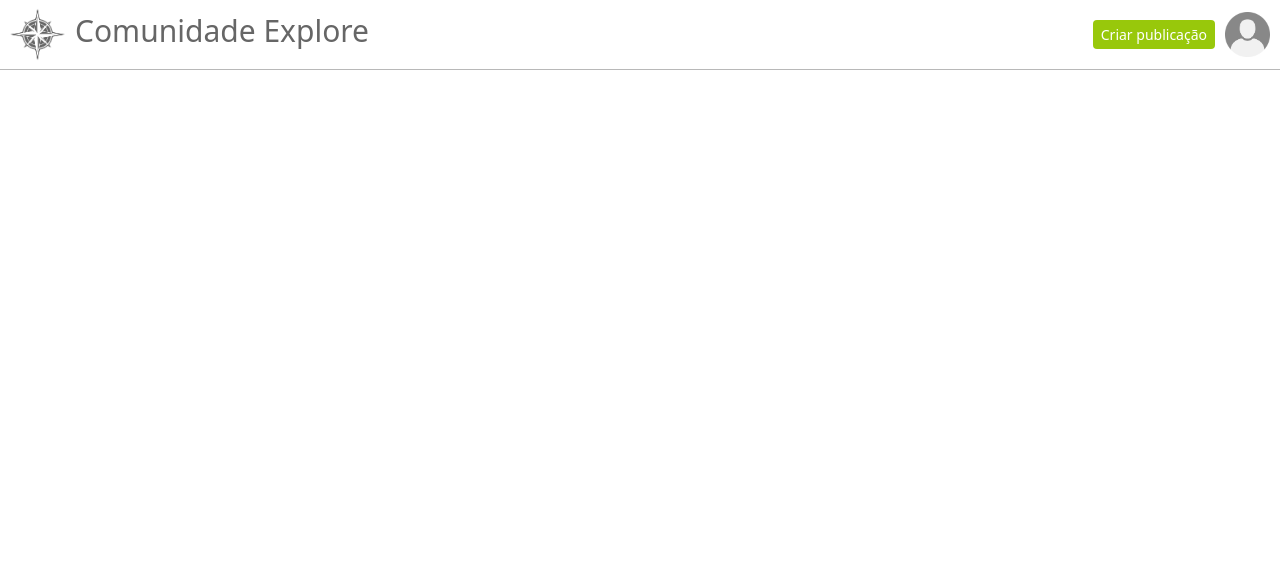
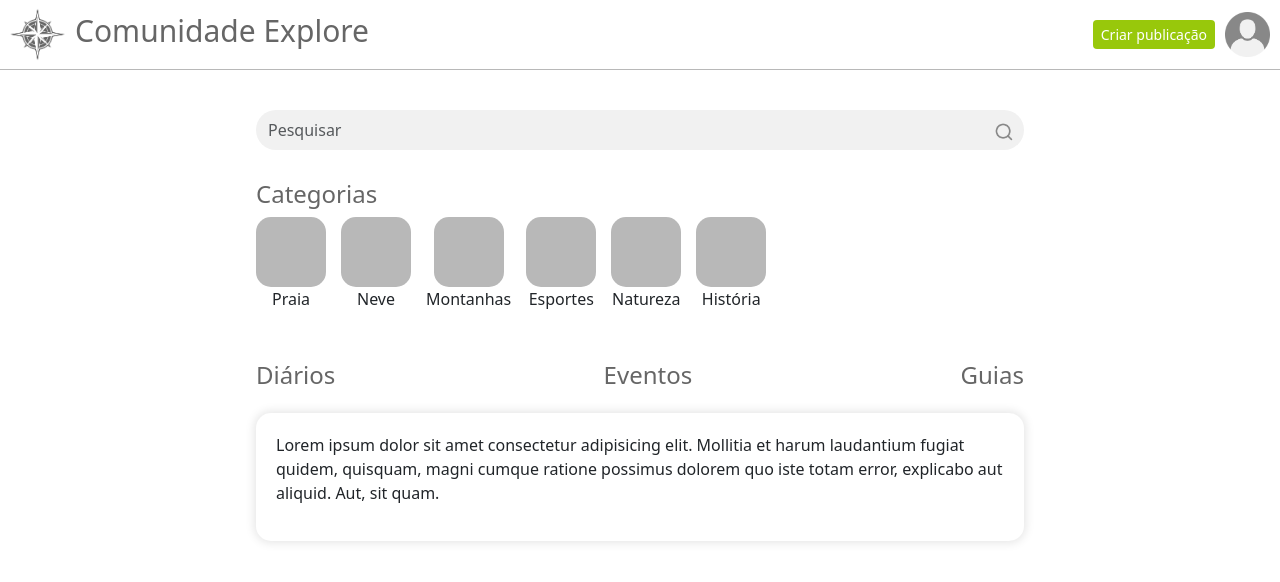
Before and after one commit to akarolynna/Comunidade-Explore, a PHP site: page /View/pagina-inicial.php in a window 1280 px wide. Shown: the top 582 px of the page. Run offline with PHP 8.4, Linux system fonts and the light colour scheme.

Commit message:
Feat: criando a estrutura básica da página principal

```diff
--- a/Public/CSS/PaginaInicial.css
+++ b/Public/CSS/PaginaInicial.css
@@ -35,3 +35,85 @@
     background-color: #98C80B;
     border: none;
 }
+
+
+
+
+.pagina {
+    width: 100%;
+    display: flex;
+    flex-direction: column;
+    align-items: center;
+}
+
+.blocoPrincipal {
+    width: 70%;
+    padding: 40px 5%;
+    overflow: hidden;
+}
+
+.inputPesquisa {
+    border: none;
+    height: 40px;
+    background-color: var(--cor-cinza-extra-claro);
+    border-top-left-radius: 50px;
+    border-bottom-left-radius: 50px;
+}
+
+.botaoPesquisa {
+    width: 40px;
+    border: none;
+    height: 40px;
+    background-color: var(--cor-cinza-extra-claro);
+    border-top-right-radius: 50px;
+    border-bottom-right-radius: 50px;
+}
+
+.botaoPesquisa img {
+    width: 20px;
+}
+
+.blocoCategorias {
+    margin: 30px 0;
+}
+
+.titulo {
+    font-size: 24px;
+    color: var(--cor-cinza-escuro);
+    font-weight: normal;
+}
+
+.opcoesCategorias {
+    display: flex;
+}
+
+.itemCategoria {
+    display: flex;
+    flex-direction: column;
+    align-items: center;
+    margin-right: 15px;
+}
+
+.imagemCategoria {
+    width: 70px;
+    height: 70px;
+    background-color: var(--cor-cinza-claro);
+    border-radius: 15px;
+}
+
+.menuPosts {
+    display: flex;
+    justify-content: space-between;
+    margin-bottom: 20px;
+}
+
+.itemMenuPosts {
+    text-decoration: none;
+}
+
+.post {
+    background-color: white;
+    border-radius: 15px;
+    box-shadow: 0 0 10px 2px rgba(0, 0, 0, 0.1);
+    padding: 20px;
+}
--- /dev/null
+++ b/View/logout.php
@@ -0,0 +1,6 @@
+<?php
+    session_start();
+    session_unset();
+    session_destroy();
+    header('Location: ../index.php');
+?>
--- a/View/pagina-inicial.php
+++ b/View/pagina-inicial.php
@@ -7,7 +7,7 @@
     <link href="https://cdn.jsdelivr.net/npm/bootstrap@5.3.2/dist/css/bootstrap.min.css" rel="stylesheet" integrity="sha384-T3c6CoIi6uLrA9TneNEoa7RxnatzjcDSCmG1MXxSR1GAsXEV/Dwwykc2MPK8M2HN" crossorigin="anonymous">
     <link rel="stylesheet" href='../Public/CSS/PaginaInicial.css'>
 </head>
-<body>
+<body class="pagina">
     <nav class="menu">
         <div class="grupo">
             <img src="../Public/Imagens/LogoExplore.png" alt="Logo de bussola" class="logo">
@@ -20,5 +20,64 @@
             <img src="../Public/Imagens/ImagemUsuario.png" alt="Imagem do usuário" class="imagemUsuario">
         </div>
     </nav>
+
+    <div class="blocoPrincipal">
+        <form class="formPesquisa">
+            <div class="input-group mb-3">
+                <input type="text" class="form-control inputPesquisa" placeholder="Pesquisar">
+                <div class="input-group-append">
+                    <button class="botaoPesquisa">
+                        <img src="../Public/Imagens/IconePesquisa.png" alt="Icone de pesquisa">
+                    </button>
+                </div>
+            </div>
+        </form>
+
+        <div class="blocoCategorias">
+            <h2 class="titulo">Categorias</h2>
+            <div class="opcoesCategorias">
+                <div class="itemCategoria">
+                    <div class="imagemCategoria"></div>
+                    <p class="nomeCategoria">Praia</p>
+                </div>
+                <div class="itemCategoria">
+                    <div class="imagemCategoria"></div>
+                    <p class="nomeCategoria">Neve</p>
+                </div>
+                <div class="itemCategoria">
+                    <div class="imagemCategoria"></div>
+                    <p class="nomeCategoria">Montanhas</p>
+                </div>
+                <div class="itemCategoria">
+                    <div class="imagemCategoria"></div>
+                    <p class="nomeCategoria">Esportes</p>
+                </div>
+                <div class="itemCategoria">
+                    <div class="imagemCategoria"></div>
+                    <p class="nomeCategoria">Natureza</p>
+                </div>
+                <div class="itemCategoria">
+                    <div class="imagemCategoria"></div>
+                    <p class="nomeCategoria">História</p>
+                </div>
+            </div>
+        </div>
+
+        <div class="blocoPosts">
+            <div class="menuPosts">
+                <a href="" class="itemMenuPosts titulo">Diários</a>
+                <a href="" class="itemMenuPosts titulo">Eventos</a>
+                <a href="" class="itemMenuPosts titulo">Guias</a>
+            </div>
+
+            <div class="listaPosts">
+                <div class="post">
+                    <p class="conteudoPost">
+                        Lorem ipsum dolor sit amet consectetur adipisicing elit. Mollitia et harum laudantium fugiat quidem, quisquam, magni cumque ratione possimus dolorem quo iste totam error, explicabo aut aliquid. Aut, sit quam.
+                    </p>
+                </div>
+            </div>
+        </div>
+    </div>
 </body>
 </html>
```
Also changed, not shown: index.php (added, +12 -0 lines), Public/Imagens/IconePesquisa.png (added).
